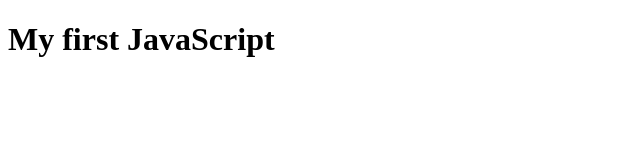
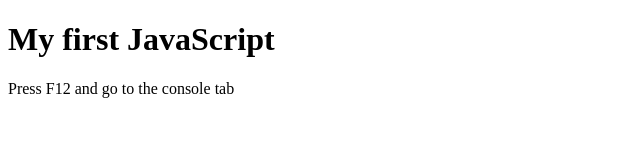
Before and after one commit to univas/2017-js-basics, a plain HTML site: page hello-world/index.html in a window 1280 px wide. Shown: the whole page, without its empty margins (0-640 px from the left). Drawn offline with Linux system fonts and the light colour scheme.

Commit message:
Updated index.html

```diff
--- a/hello-world/index.html
+++ b/hello-world/index.html
@@ -6,6 +6,7 @@
 </head>
 <body>
     <h1>My first JavaScript</h1>
+    <p>Press F12 and go to the console tab</p>
     <script src="index.js"></script>
 </body>
 </html>
```
